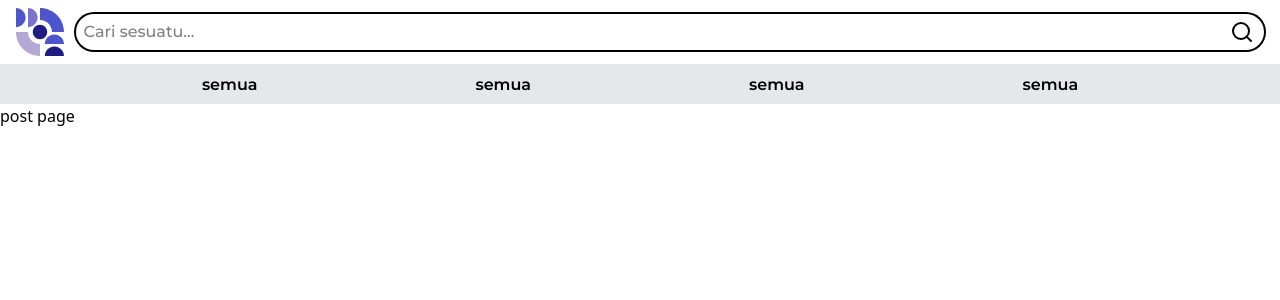
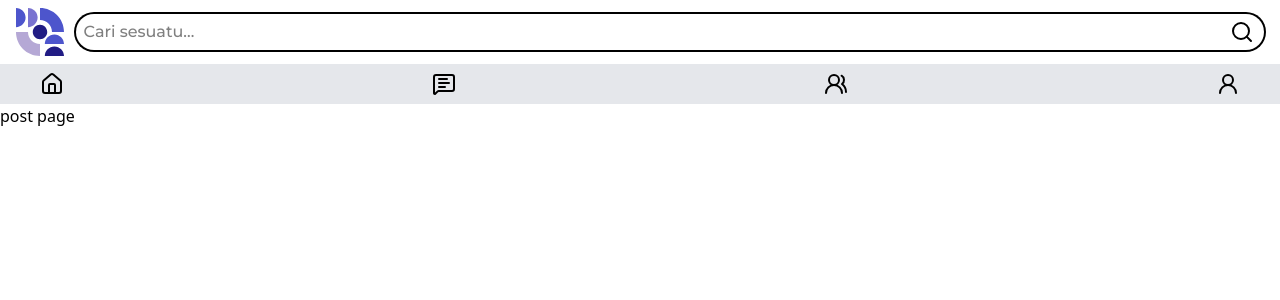
Before and after one commit to MrIrawan/indoforum, a Next.js app: page /post in a window 1280 px wide. Shown: the top 300 px of the page. Built offline with nearby package versions, Linux system fonts and the light colour scheme.

Commit message:
memperarui UI layout halaman post

```diff
--- a/src/app/post/layout.js
+++ b/src/app/post/layout.js
@@ -1,7 +1,13 @@
 import Image from "next/image"
 import indoforumLogo from "../../../public/images/indoforum-logo.svg"
 import Button from "@/components/ui/button/Buttons"
-import { Search } from "lucide-react"
+import {
+    SearchIcon,
+    HomeIcon,
+    MessageSquareTextIcon,
+    UserRoundIcon,
+    UsersRoundIcon
+} from "lucide-react"
 
 export default function PostLayout({ children }) {
     return (
@@ -28,32 +34,44 @@ export default function PostLayout({ children }) {
                             <Button
                                 buttonStyle="absolute right-2.5 top-1/2 -translate-y-1/2"
                             >
-                                <Search className="w-6 h-6"/>
+                                <SearchIcon className="w-6 h-6"/>
                             </Button>
                         </form>
                     </div>
                 </nav>
             </header>
             <div className="w-full h-10 bg-gray-200">
-                <ul className="w-full flex items-center justify-evenly gap-4 h-full">
+                <ul className="w-full flex items-center justify-between px-10 gap-4 h-full">
                     <li>
-                        <Button>
-                            <p className="text-base font-m-semibold">semua</p>
+                        <Button
+                            link="/post"
+                            buttonStyle="flex items-center gap-2"
+                        >
+                            <HomeIcon className="w-6 h-6"/>
                         </Button>
                     </li>
                     <li>
-                        <Button>
-                            <p className="text-base font-m-semibold">semua</p>
+                        <Button
+                            link="/post"
+                            buttonStyle="flex items-center gap-2"
+                        >
+                            <MessageSquareTextIcon className="w-6 h-6"/>
                         </Button>
                     </li>
                     <li>
-                        <Button>
-                            <p className="text-base font-m-semibold">semua</p>
+                        <Button
+                            link="/post"
+                            buttonStyle="flex items-center gap-2"
+                        >
+                            <UsersRoundIcon className="w-6 h-6"/>
                         </Button>
                     </li>
                     <li>
-                        <Button>
-                            <p className="text-base font-m-semibold">semua</p>
+                        <Button
+                            link="/post"
+                            buttonStyle="flex items-center gap-2"
+                        >
+                            <UserRoundIcon className="w-6 h-6"/>
                         </Button>
                     </li>
                 </ul>
```
